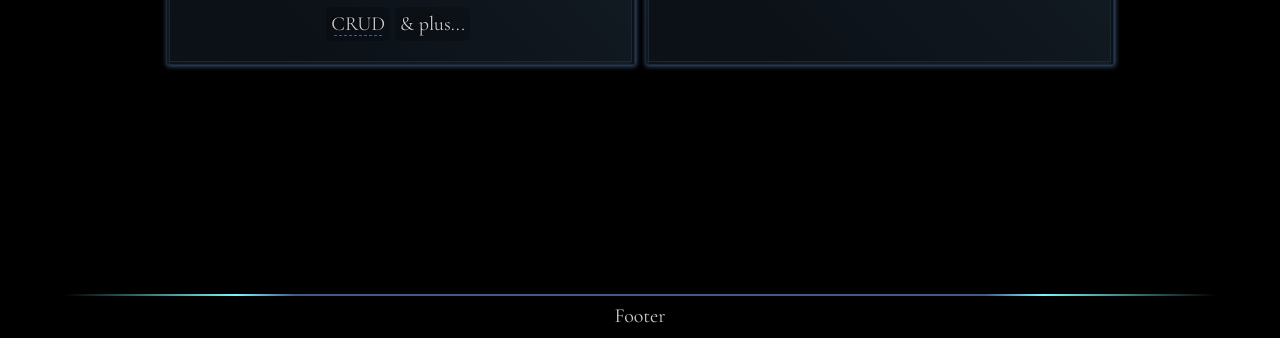
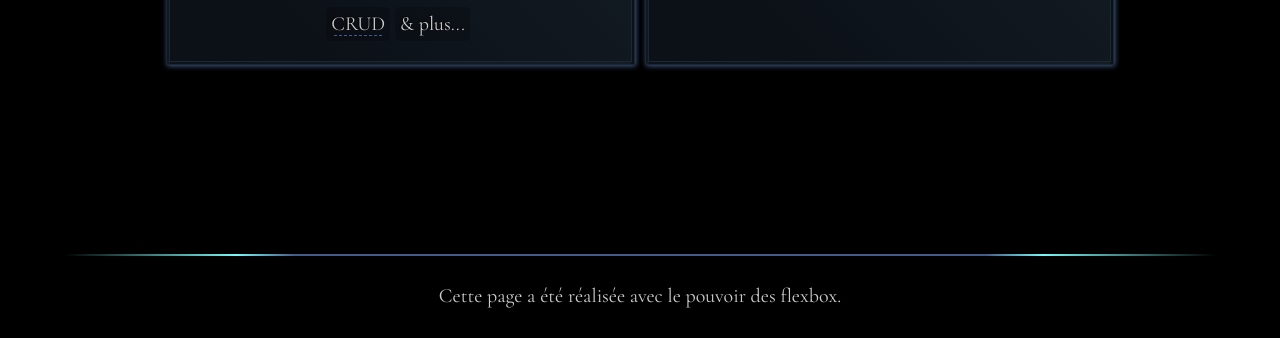
Before and after one commit to FlorentDumoulin/overflo-d, a plain HTML site: page index.html in a window 1280 px wide. Shown: the part 462-800 px from the top of the page. Drawn offline with nearby package versions, Linux system fonts and the light colour scheme.

Commit message:
Ajout d'un paragraphe dans le footer

```diff
--- a/index.html
+++ b/index.html
@@ -30,7 +30,7 @@
   </div>
 
   <footer>
-    Footer
+    <p>Cette page a été réalisée avec le pouvoir des flexbox.</p>
   </footer>
 
   <script src="assets/js/main.js"></script>
```
